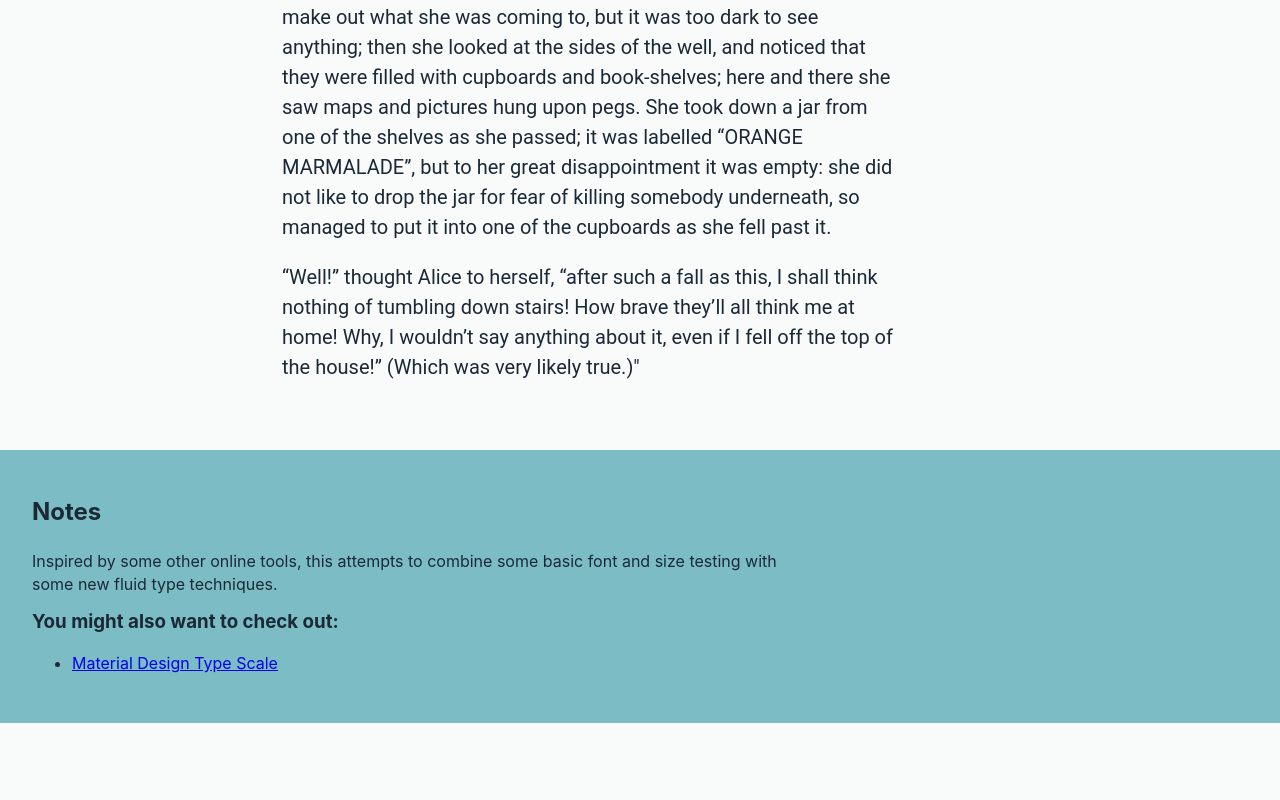
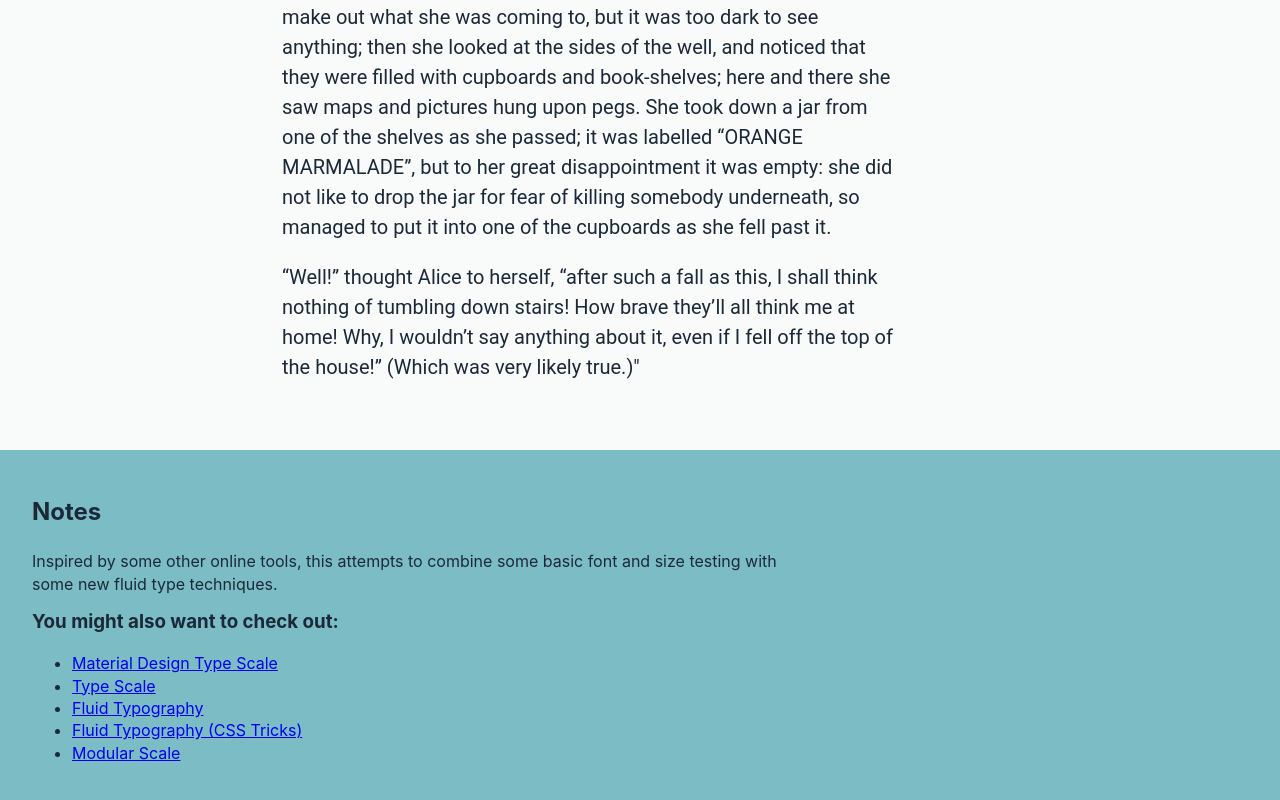
Before and after one commit to bdnorris/fluid-type-tester-v2, a Vue app: page / in a window 1280 px wide. Shown: the part 1205-2005 px from the top of the page. Before the commit the page ends 1928 px from the top, so only its background shows below. Built offline with nearby package versions, Linux system fonts and the light colour scheme; no server answers.

Commit message:
more links

```diff
--- a/src/components/Notes.vue
+++ b/src/components/Notes.vue
@@ -13,6 +13,34 @@
 					target="_blank"
 					>Material Design Type Scale</a
 				>
+			</li>
+			<li>
+				<a
+					href="https://type-scale.com/"
+					target="_blank"
+					>Type Scale</a
+				>
+			</li>
+			<li>
+				<a
+					href="https://www.smashingmagazine.com/2016/05/fluid-typography/"
+					target="_blank"
+					>Fluid Typography</a
+				>
+			</li>
+			<li>
+				<a
+					href="https://css-tricks.com/snippets/css/fluid-typography/"
+					target="_blank"
+					>Fluid Typography (CSS Tricks)</a
+				>
+			</li>
+			<li>
+				<a
+					href="https://www.modularscale.com/"
+					target="_blank"
+					>Modular Scale</a
+					>
 			</li>
 		</ul>
 	</div>
```
